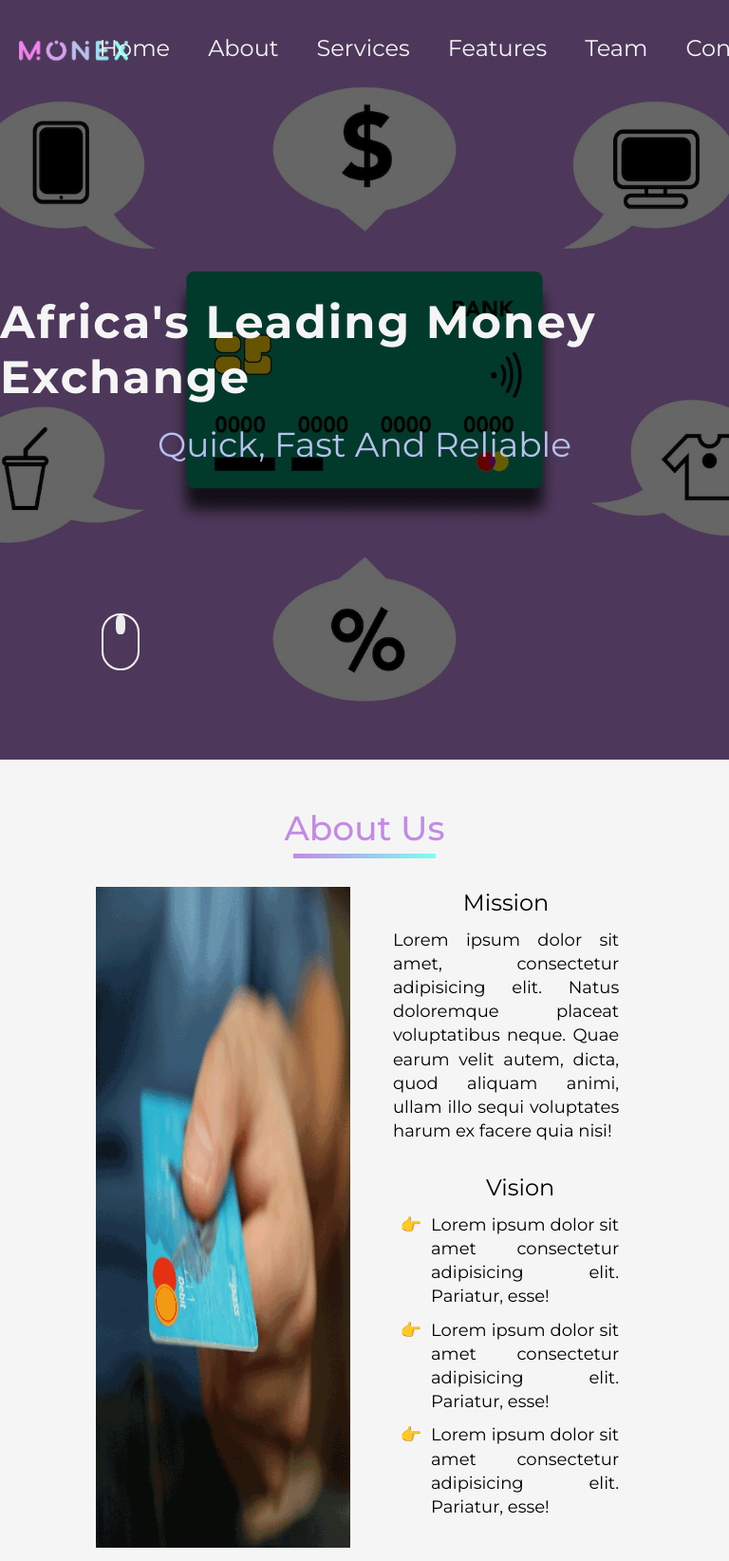
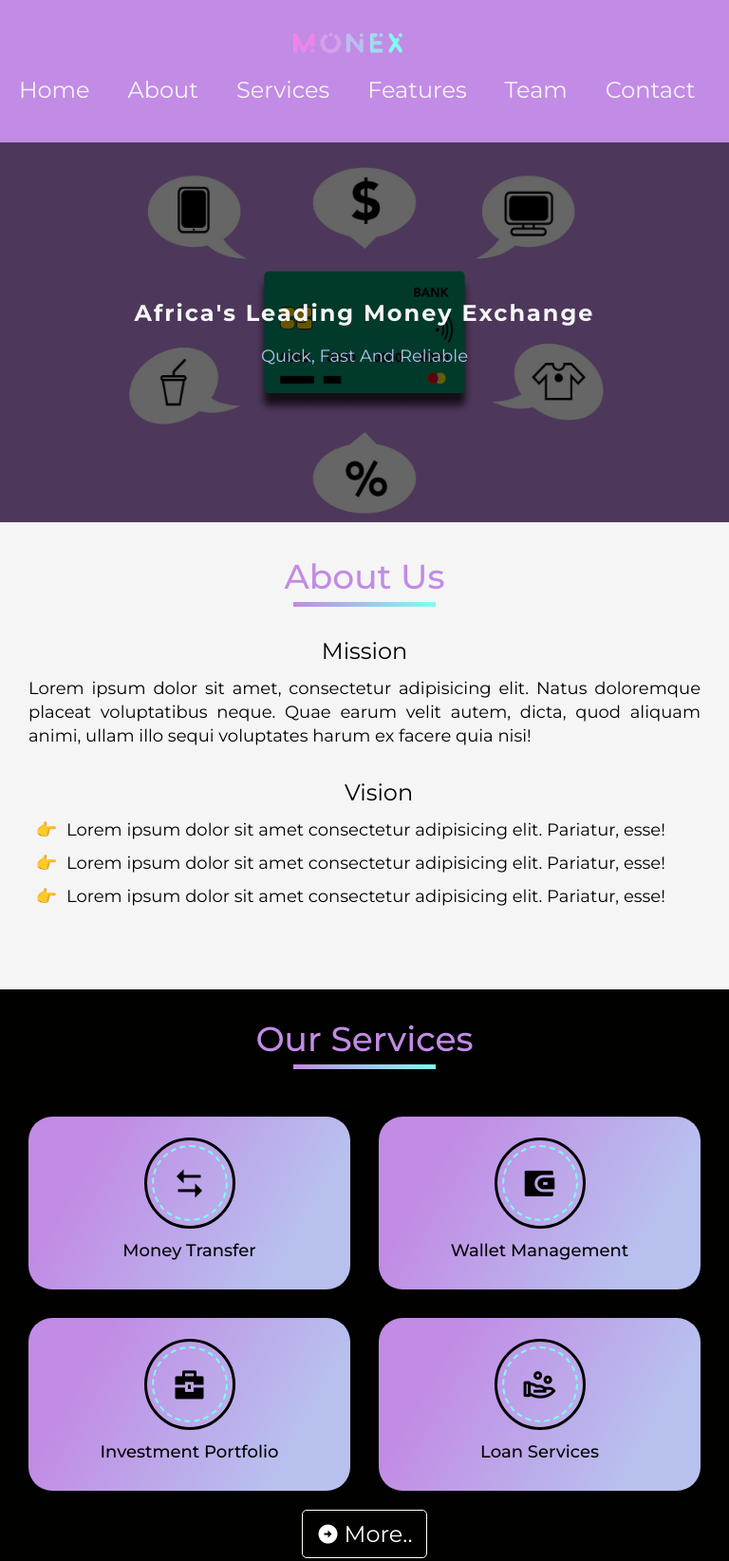
Before and after one commit to seguna15/web_pod1_2023, a plain HTML site: page CSS-responsive-project-04/index.html in a window 768 px wide. Shown: the top 1644 px of the page at 95% size. Drawn offline with nearby package versions, Linux system fonts and the light colour scheme.

Commit message:
final responsive website

```diff
--- a/CSS-responsive-project-04/assets/css/style.css
+++ b/CSS-responsive-project-04/assets/css/style.css
@@ -408,7 +408,8 @@ section.about .container{
 }
 .team-desc{
     position: absolute;
-    background-color: var(--whitesmoke);
+    background-color: var(--black);
+    color: var(--whitesmoke);
     width: 100%;
     top: 90%;
     left: 0;
@@ -514,3 +515,150 @@ div.input-group{
     color: var(--fluorescent-cyan)
 }
 /** END OF FOOTER CSS */
+
+/**
+** 320px — 480px: Mobile devices
+** 481px — 768px: iPads, Tablets
+** 769px — 1024px: Small screens, laptops
+** 1025px — 1200px: Desktops, large screens
+** 1201px and more —  Extra large screens, TV
+*/
+
+/** Media query for mobile  & tablet devices*/
+@media screen and (min-width: 320px) and (max-width: 768px){
+    .section-title{
+        font-size: var(--lg-fonts);
+    }
+
+    .section-subtitle{
+        font-size: var(--md-fonts);
+    }
+
+    .section{
+        padding-block: var(--sm-padding);
+        margin-block: var(--sm-margin);
+    }
+    header#header {
+        display: flex;
+        flex-direction: column;
+        align-items: flex-start;
+        background-color: #C28BE5;
+        height: 80vh;
+        position: relative;
+    }
+    nav.navigation > ul.link-group{
+        flex-direction: column;
+        margin-left: 20px;
+    }
+
+    section.hero{
+        height: 50vh;
+    }
+    section.hero > div.overlay {
+        height: 50vh;
+    }
+    section.hero > div.hero-text {
+        height: 50vh;
+    }
+
+    div.hero-text > h1{
+        font-size: var(--md-fonts);
+        text-align: center;
+    }
+
+    div.hero-text > p{
+        font-size: var(--sm-fonts);
+    }
+
+    .scroll-down, .about-img{
+        display: none;
+    }
+
+    section.about .container{
+        width: 100%;
+        grid-template-columns: auto;
+    }
+
+    .about-text{
+        padding-inline: 0;
+    }
+
+    .section.services, .section.features{
+        gap: 0;
+    }
+
+    :is(section.services, .section.features ) > .container{
+        width: 100%;
+        grid-template-columns: auto;
+        grid-template-rows: repeat(4, 1fr) ;
+    }
+
+    .team > .container{
+        grid-template-columns: auto;
+        grid-template-rows: repeat(3, 1fr);
+    }
+
+    .team-card + .team-card{
+        margin-top: 2rem;
+    }
+
+    .contactForm{
+        width: 80%;
+    }
+}
+
+/** Media query for tablet devices*/
+@media screen and (min-width:481px) and (max-width: 768px) {
+    header#header{
+        display: grid;
+        grid-template-columns: auto;
+        grid-template-rows: 40px 150px;
+        height: 150px;
+        justify-content: flex-start;
+        gap: 4rem;
+    }
+
+    nav.navigation > ul.link-group {
+        flex-direction: row;
+        margin-left: 20px;
+    }
+
+    :is(section.services, .section.features ) > .container{
+        grid-template-columns: repeat(2, 1fr);
+        grid-template-rows: repeat(2, 1fr);
+    }
+
+    .team > .container{
+        grid-template-columns: repeat(3, 1fr);
+        grid-template-rows: auto;
+        width: 100%;
+    }
+
+    .team-card + .team-card{
+        margin-top: 0;
+    }
+}
+
+
+
+
+/** Media query for small screens devices*/
+@media screen and (min-width:769px) and (max-width: 986px) {
+     header#header{
+        display: grid;
+        grid-template-columns: auto;
+        place-items: center;
+    }
+
+    nav.navigation{
+        width: 90%;
+        margin-inline: auto;
+    }
+    nav.navigation > ul.link-group {
+        flex-direction: row;
+    }
+
+    section.hero{
+        height: 50vh;
+    }
+}
```
